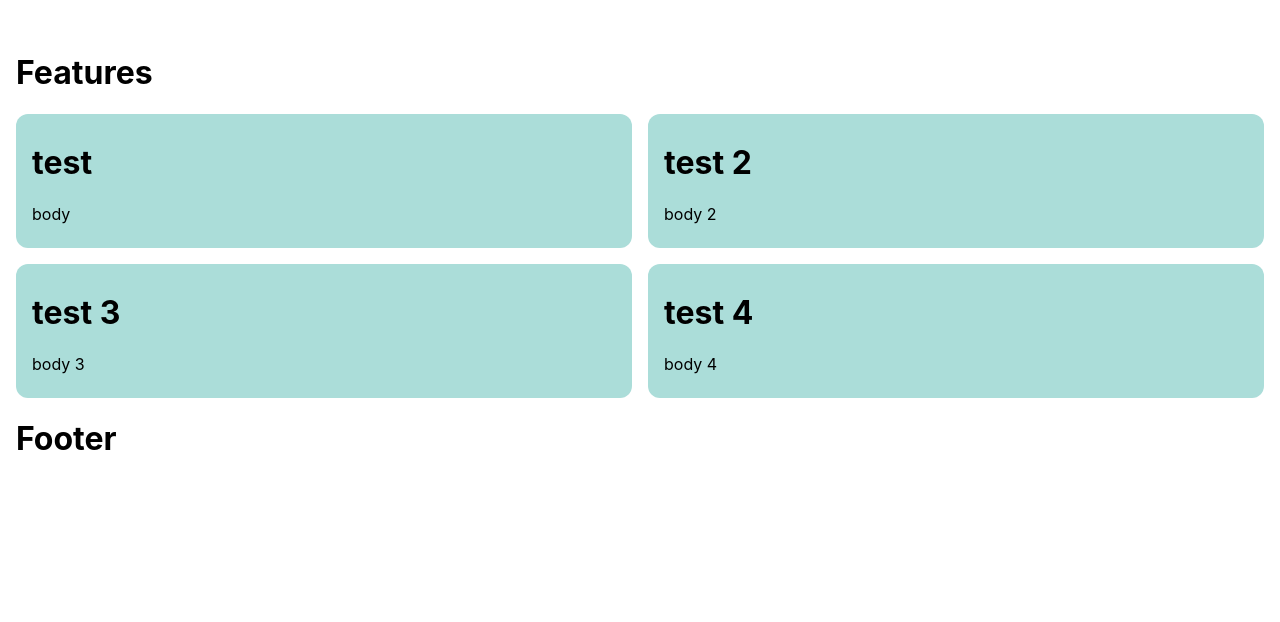
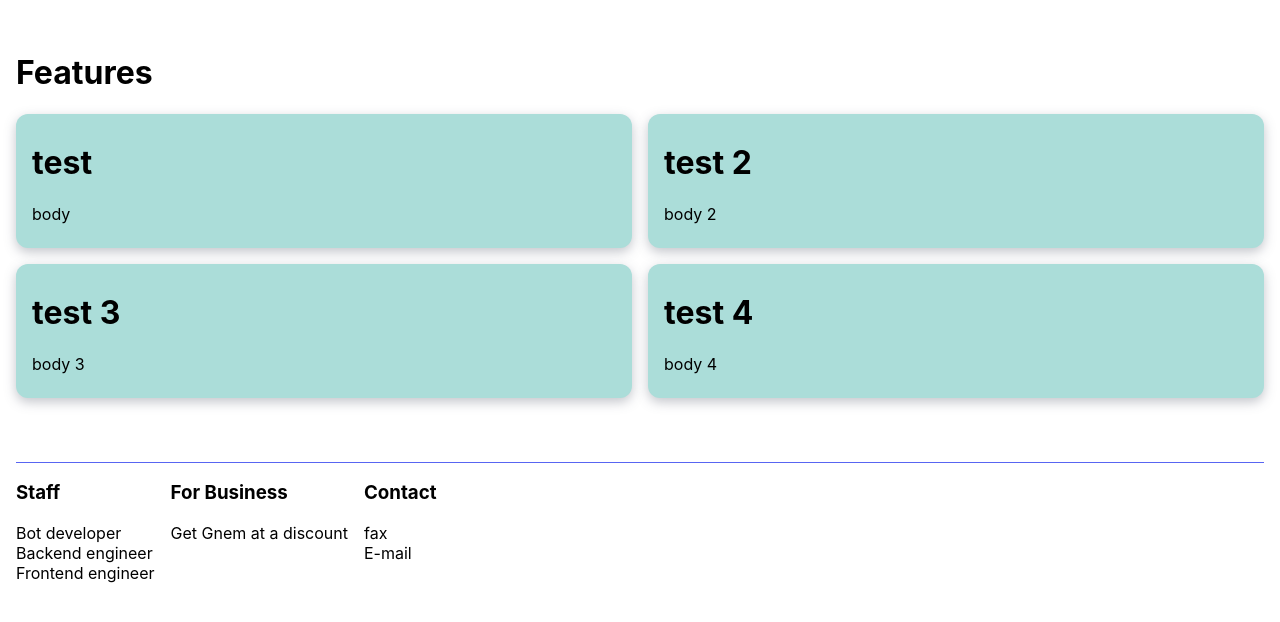
Before and after one commit to ValentinWalter/gnem-website, a Next.js app: page / in a window 1280 px wide. Shown: the part 804-1426 px from the top of the page. Before the commit the page ends 1284 px from the top, so only its background shows below. Built offline with nearby package versions, Linux system fonts and the light colour scheme.

Commit message:
first prototype of finished website

```diff
--- a/components/Footer.tsx
+++ b/components/Footer.tsx
@@ -1,10 +1,31 @@
 import Container from "./Container"
+import styles from "@styles/Footer.module.css"
 
 export default function Footer() {
   return (
     <Container>
-      <footer>
-        <h1>Footer</h1>
+      <footer className={styles.footer}>
+        <div className={styles.linkGroup}>
+          <h3>Staff</h3>
+          <a href="#" className={styles.link}>
+            Bot developer
+          </a>
+          <a href="#" className={styles.link}>
+            Backend engineer
+          </a>
+          <a href="#" className={styles.link}>
+            Frontend engineer
+          </a>
+        </div>
+        <div>
+          <h3>For Business</h3>
+          <a href="#" className={styles.link}>Get Gnem at a discount</a>
+        </div>
+        <div>
+          <h3>Contact</h3>
+          <a href="#" className={styles.link}>fax</a>
+          <a href="#" className={styles.link}>E-mail</a>
+        </div>
       </footer>
     </Container>
   )
--- a/styles/FeatureBox.module.css
+++ b/styles/FeatureBox.module.css
@@ -2,4 +2,10 @@
   background-color: rgb(171, 221, 217);
   border-radius: 12px;
   padding: 0.5rem 1rem;
+  box-shadow: 0 4px 12px 0 rgba(79, 86, 104, 0.342);
+  transition: all 0.2s ease-in-out;
 }
+.box:hover {
+  transform: rotate(2deg) scale(1.1);
+  box-shadow: 0 6px 12px 2px rgba(63, 64, 66, 0.486);
+}
--- /dev/null
+++ b/styles/Footer.module.css
@@ -0,0 +1,15 @@
+.link {
+    display: block;
+}
+
+.footer {
+    display: flex;
+    gap: 1rem;
+    border-top: 1px solid #5865F2;
+    padding-bottom: 25vh;
+    margin-top: 64px;
+}
+
+.linkGroup {
+
+}
```
